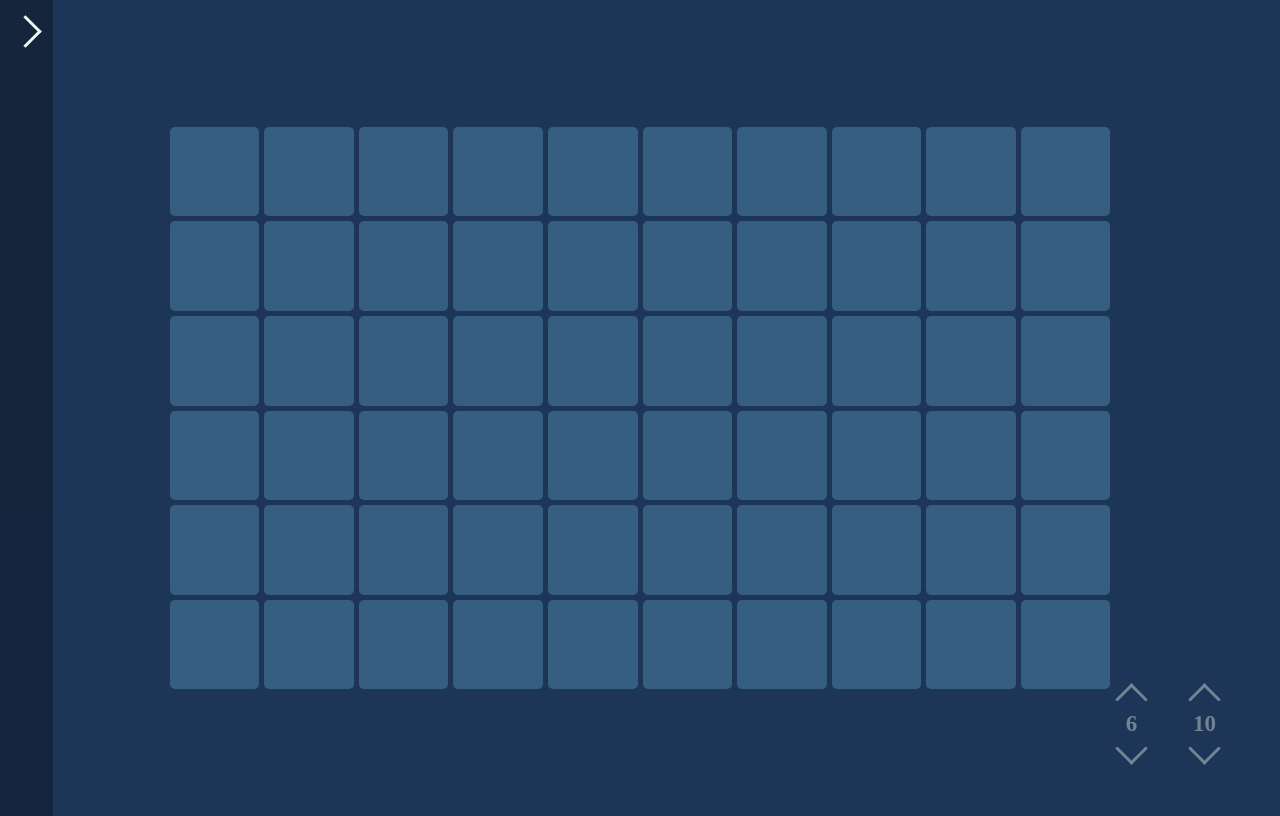
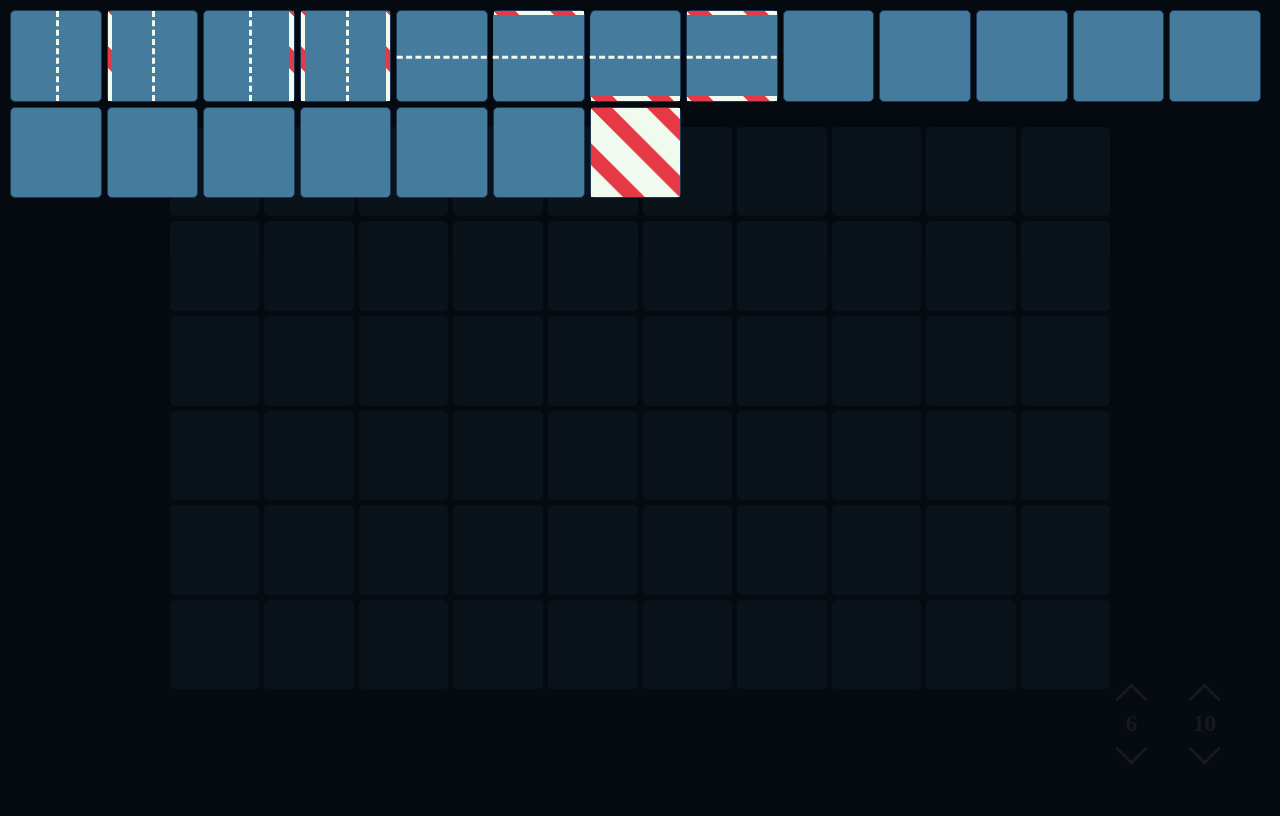
Before and after one commit to gedrick/rctrackdesigner, a Vue app: page / in a window 1280 px wide. Built offline with nearby package versions, Linux system fonts and the light colour scheme.

Commit message:
roads and barriers

```diff
--- a/src/assets/styles/mixins.scss
+++ b/src/assets/styles/mixins.scss
@@ -11,6 +11,19 @@
   );
   background-size: 56.57px 56.57px;
 }
+.road {
+  background-color: $medblue;
+  width: 90%;
+  height: 100%;
+  left: 5%;
+}
+
+.stripe {
+  border-left: 0.25vw dashed $white;
+  height: 100%;
+  width: 10%;
+  left: 50%;
+}
 
 @mixin arrow {
   cursor: pointer;
--- a/src/components/GridItem.vue
+++ b/src/components/GridItem.vue
@@ -1,10 +1,26 @@
 <template>
-  <div :class="`${item.type} ${effects ? 'effects' : ''}`" class="grid-item">
-    <div v-if="item.type === 'default'" :class="item.type">
+  <div :class="`${item.type} ${animationType}`" class="grid-item">
+    <div v-if="item.type === 'default'" :class="`${item.type}`">
       <div class="track-object top-left-corner"></div>
       <div class="track-object right-piece"></div>
       <div class="track-object bottom-piece"></div>
     </div>
+    <div v-if="item.type === 'up-down'" :class="`${item.type}`">
+      <div class="track-object road"></div>
+      <div class="track-object stripe"></div>
+    </div>
+    <div v-if="item.type === 'left-right'" :class="`${item.type}`">
+      <div class="track-object road"></div>
+      <div class="track-object stripe"></div>
+    </div>
+    <div v-if="item.type === 'stripes'" :class="`${item.type}`">
+      <div class="track-object stripes"></div>
+    </div>
+    <div v-if="item.type === 'stripes'" :class="`${item.type}`">
+      <div class="track-object stripes"></div>
+    </div>
+
+    <div v-for="barrier in item.barriers" :key="barrier" :class="barrier" class="barrier"></div>
   </div>
 </template>
 
@@ -21,9 +37,9 @@ export default defineComponent({
       },
       required: true,
     },
-    effects: {
-      type: Boolean,
-      default: true,
+    animationType: {
+      type: String,
+      default: 'fade',
     },
   },
 });
@@ -38,13 +54,13 @@ export default defineComponent({
   display: flex;
   justify-content: center;
   align-items: center;
-  transition: 0.35s all ease-in-out;
+  transition: $animationTime all ease-in-out;
   user-select: none;
   cursor: pointer;
   position: relative;
   background-color: $medblue;
 
-  &.effects {
+  &.fade {
     opacity: 0.6;
     &:hover {
       opacity: 0.8;
@@ -55,7 +71,20 @@ export default defineComponent({
     }
   }
 
-  & > div {
+  &.grow {
+    opacity: 1;
+    border: 1px solid $darkblue;
+
+    &:hover {
+      transform: scale(1.1);
+    }
+    &:active {
+      transition: none;
+      opacity: 1;
+    }
+  }
+
+  & > div:not(.barrier) {
     position: absolute;
     width: 100%;
     height: 100%;
@@ -65,6 +94,24 @@ export default defineComponent({
     position: absolute;
   }
 
+  .up-down {
+  }
+
+  .left-right {
+    .road {
+      transform: rotate(90deg);
+    }
+    .stripe {
+      left: 43%;
+      transform: rotate(90deg);
+      top: 7%;
+    }
+  }
+
+  .stripes {
+    @include stripes;
+  }
+
   .default {
     // @include stripes;
   }
@@ -72,5 +119,34 @@ export default defineComponent({
   .blocked {
     // @include stripes;
   }
+
+  .barrier {
+    position: absolute;
+    background-color: $red;
+    @include stripes;
+    &.left {
+      height: 100%;
+      width: 5%;
+      top: 0;
+      left: 0;
+    }
+    &.right {
+      height: 100%;
+      width: 5%;
+      right: 0;
+    }
+    &.top {
+      width: 100%;
+      height: 5%;
+      top: 0;
+      left: 0;
+    }
+    &.bottom {
+      width: 100%;
+      height: 5%;
+      bottom: 0;
+      left: 0;
+    }
+  }
 }
 </style>
--- a/src/components/Selector.vue
+++ b/src/components/Selector.vue
@@ -2,13 +2,13 @@
   <div class="selector" :class="{ isOpen: isOpen }" @click="isOpen = false">
     <div v-if="!isOpen" class="toggle" @click.stop="isOpen = !isOpen"></div>
     <div v-else>
-      <div class="grid">
+      <div class="flex">
         <GridItem
-          @click.stop="onTrackSelected(item.type)"
+          @click.stop="onTrackSelected(item)"
           v-for="item in gridItems"
           :key="item.name"
           :item="item"
-          :effects="false"
+          :animation-type="'grow'"
         />
       </div>
     </div>
@@ -19,6 +19,7 @@
 import { defineComponent } from 'vue';
 import GridItem from '@/components/GridItem.vue';
 import { Block } from '@/types';
+import { mapMutations } from 'vuex';
 
 export default defineComponent({
   name: 'Selector',
@@ -27,27 +28,44 @@ export default defineComponent({
   },
   data() {
     return {
-      isOpen: false as boolean,
+      isOpen: true as boolean,
       gridItems: [
+        // Straightaways
         { type: 'up-down' },
+        { type: 'up-down', barriers: ['left'] },
+        { type: 'up-down', barriers: ['right'] },
+        { type: 'up-down', barriers: ['left', 'right'] },
         { type: 'left-right' },
-        { type: 'left-up' },
-        { type: 'left-down' },
+        { type: 'left-right', barriers: ['top'] },
+        { type: 'left-right', barriers: ['bottom'] },
+        { type: 'left-right', barriers: ['top', 'bottom'] },
+
+        // Curves
+        { type: 'left-up', barriers: ['bottom-right'] },
+        { type: 'left-down', barriers: ['top-right'] },
         { type: 'right-up' },
         { type: 'right-down' },
         { type: 'down-left' },
         { type: 'down-right' },
         { type: 'open-road' },
+
+        // Features
         { type: 'jump' },
         { type: 'table-top' },
         { type: 'landing' },
         { type: 'rhythm' },
+
+        // Empty
+        { type: 'stripes' },
       ] as Block[],
     };
   },
   methods: {
-    onTrackSelected(trackType: string) {
-      console.log('onTrackSelected', trackType);
+    ...mapMutations(['setCurrentBlock']),
+    onTrackSelected(block: Block) {
+      this.setCurrentBlock(block);
+
+      console.log('onTrackSelected', block);
     },
   },
 });
@@ -61,7 +79,7 @@ export default defineComponent({
   left: 0;
   top: 0;
   height: 100%;
-  background-color: rgba(black, 0.3);
+  background-color: rgba(black, 0.8);
   width: 1vw;
   z-index: 6;
   transition: $animationTime all ease-in-out;
@@ -79,9 +97,12 @@ export default defineComponent({
   cursor: pointer;
 }
 
-.grid {
-  display: grid;
-  grid-template-columns: #{$blockSize} #{$blockSize};
+.flex {
+  display: flex;
+  flex-direction: row;
+  flex-basis: 100%;
+  flex-wrap: wrap;
+  // grid-template-columns: #{$blockSize} #{$blockSize};
   gap: $blockSpace;
 }
 </style>
--- a/src/store/index.ts
+++ b/src/store/index.ts
@@ -1,12 +1,9 @@
 import { createStore } from 'vuex';
-
-type Block = {
-  name: string;
-  type: string;
-};
+import { Block } from '@/types';
 
 export default createStore({
   state: {
+    currentBlock: null as Block | null,
     dimension1: 6,
     dimension2: 10,
     track: [] as Block[][],
@@ -18,6 +15,9 @@ export default createStore({
     setDimension2(state, dimension: number) {
       state.dimension2 = dimension;
     },
+    setCurrentBlock(state, block: Block) {
+      state.currentBlock = block;
+    },
     // generateMap(state) {
     // const row: Array<Block> = state.dimension1.fill({ name: 'none', type: 'none' });
     // state.track = Array<Array>(this.height).fill(row);
--- a/src/types/index.ts
+++ b/src/types/index.ts
@@ -1,4 +1,5 @@
 export type Block = {
   name: string;
   type: string;
+  barriers: string[];
 };
```
